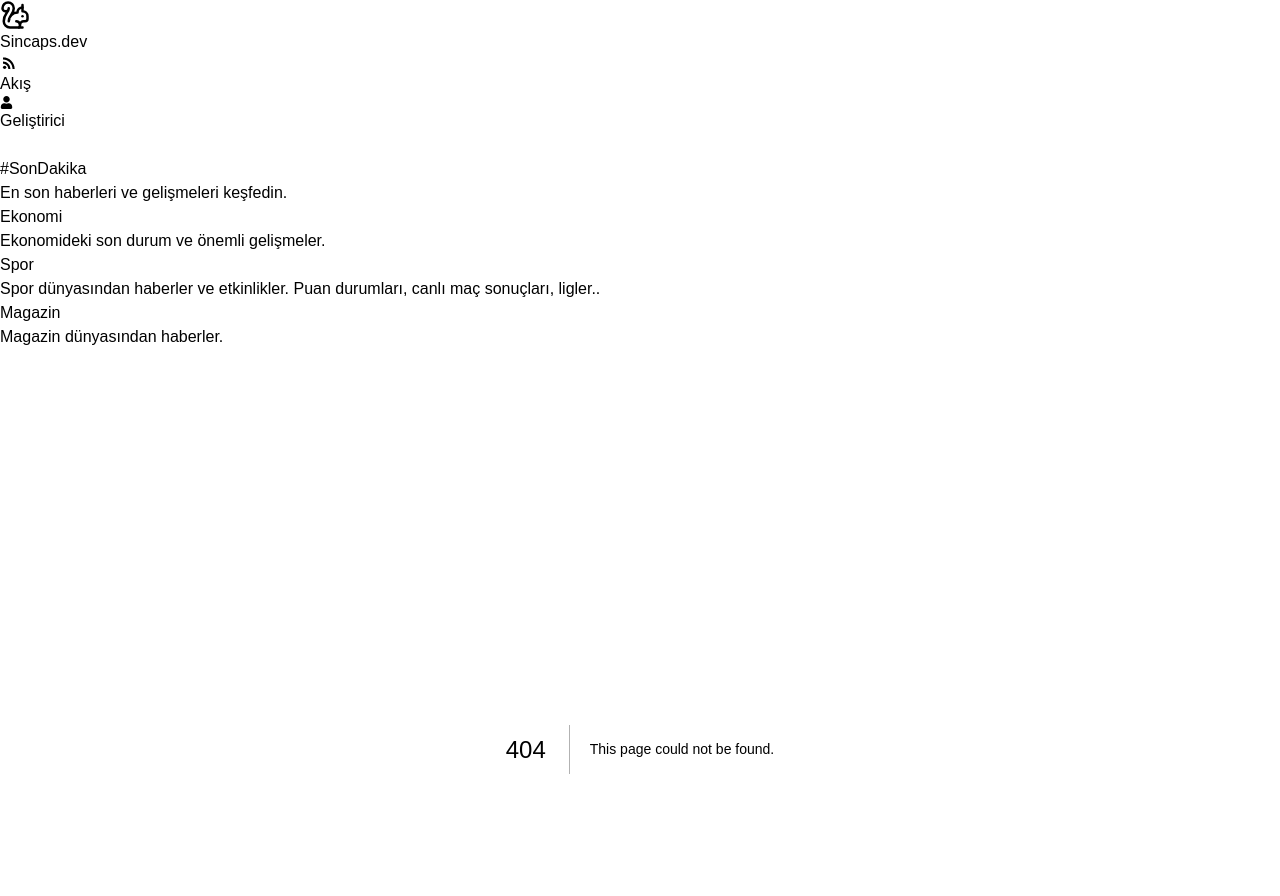
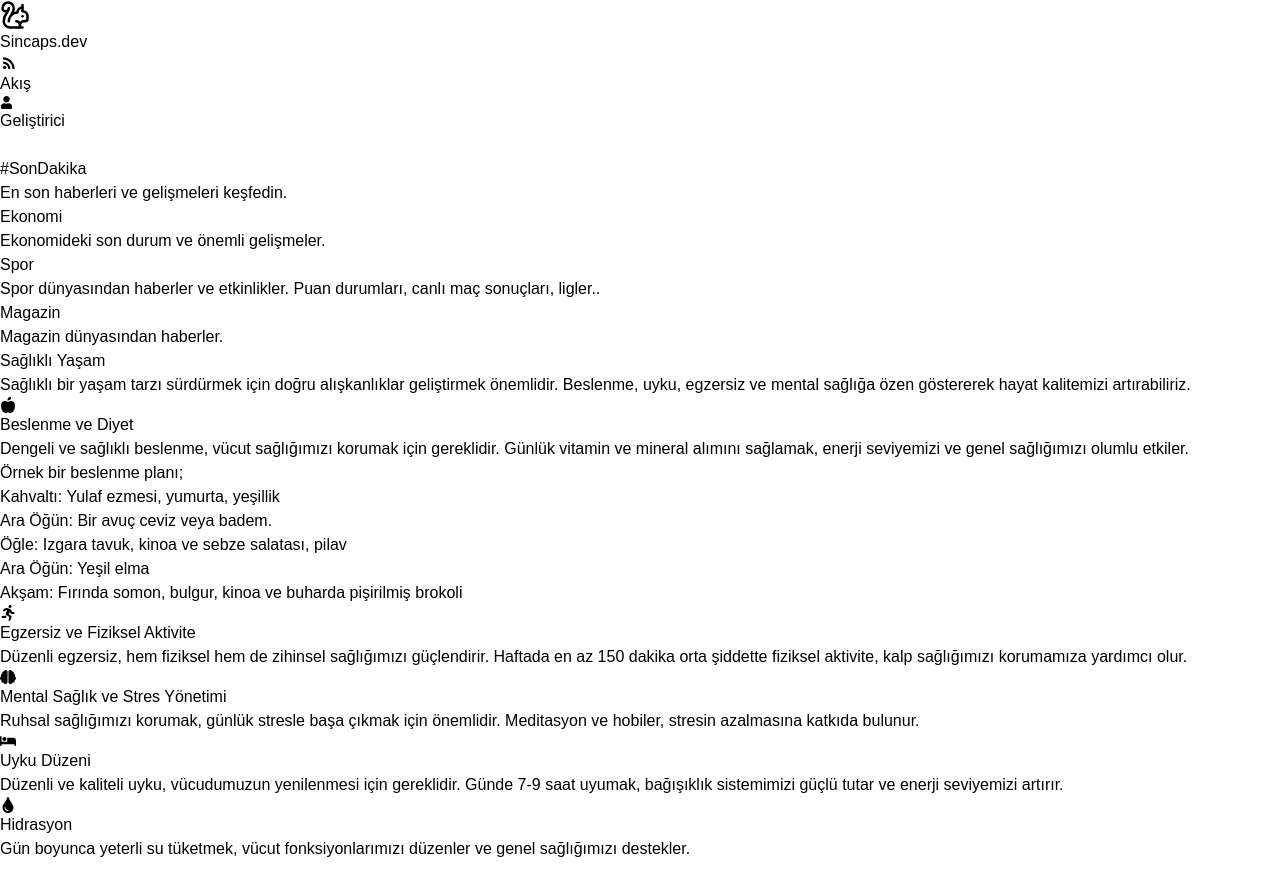
Before and after one commit to mustafakaracuha/sincaps.dev, a Next.js app: page /healty-life in a window 1280 px wide. Before the commit this address had no page. Shown: the top 896 px of the page. After the commit the page ends 861 px from the top, so only its background shows below. Built offline with nearby package versions, Linux system fonts and the light colour scheme.

Commit message:
düzenleme

```diff
--- /dev/null
+++ b/src/app/healty-life/page.jsx
@@ -0,0 +1,81 @@
+"use client";
+
+import React from "react";
+import { motion } from "framer-motion";
+import { FaAppleAlt, FaRunning, FaBrain, FaBed, FaTint } from "react-icons/fa";
+
+function Page() {
+    const healthyLivingTopics = [
+        {
+            title: "Beslenme ve Diyet",
+            description: "Dengeli ve sağlıklı beslenme, vücut sağlığımızı korumak için gereklidir. Günlük vitamin ve mineral alımını sağlamak, enerji seviyemizi ve genel sağlığımızı olumlu etkiler.",
+            icon: <FaAppleAlt className="text-green-500 text-lg" />,
+            diet: [
+                "Kahvaltı: Yulaf ezmesi, yumurta, yeşillik",
+                "Ara Öğün: Bir avuç ceviz veya badem.",
+                "Öğle: Izgara tavuk, kinoa ve sebze salatası, pilav",
+                "Ara Öğün: Yeşil elma",
+                "Akşam: Fırında somon, bulgur, kinoa ve buharda pişirilmiş brokoli",
+            ],
+        },
+        {
+            title: "Egzersiz ve Fiziksel Aktivite",
+            description: "Düzenli egzersiz, hem fiziksel hem de zihinsel sağlığımızı güçlendirir. Haftada en az 150 dakika orta şiddette fiziksel aktivite, kalp sağlığımızı korumamıza yardımcı olur.",
+            icon: <FaRunning className="text-blue-500 text-lg" />,
+        },
+        {
+            title: "Mental Sağlık ve Stres Yönetimi",
+            description: "Ruhsal sağlığımızı korumak, günlük stresle başa çıkmak için önemlidir. Meditasyon ve hobiler, stresin azalmasına katkıda bulunur.",
+            icon: <FaBrain className="text-purple-500 text-lg" />,
+        },
+        {
+            title: "Uyku Düzeni",
+            description: "Düzenli ve kaliteli uyku, vücudumuzun yenilenmesi için gereklidir. Günde 7-9 saat uyumak, bağışıklık sistemimizi güçlü tutar ve enerji seviyemizi artırır.",
+            icon: <FaBed className="text-gray-500 text-lg" />,
+        },
+        {
+            title: "Hidrasyon",
+            description: "Gün boyunca yeterli su tüketmek, vücut fonksiyonlarımızı düzenler ve genel sağlığımızı destekler.",
+            icon: <FaTint className="text-teal-500 text-lg" />,
+        },
+    ];
+
+    return (
+        <motion.div initial={{ opacity: 0, y: 10 }} animate={{ opacity: 1, y: 0 }} transition={{ duration: 0.3, delay: 0.1 }} className="w-full h-full overflow-auto pb-24 px-10 max-sm:px-5 py-8">
+            <h1 className="text-xl max-sm:text-[16px] flex items-center justify-between gap-4 font-semibold text-gray-600 text-start mb-4">Sağlıklı Yaşam</h1>
+            <p className="text-gray-500 text-[15px] max-sm:text-[14px] flex items-center gap-2">
+                Sağlıklı bir yaşam tarzı sürdürmek için doğru alışkanlıklar geliştirmek önemlidir. Beslenme, uyku, egzersiz ve mental sağlığa özen göstererek hayat kalitemizi artırabiliriz.
+            </p>
+
+            <ul className="space-y-3 mt-6 mb-6">
+                {healthyLivingTopics.map((topic, index) => (
+                    <motion.li
+                        initial={{ opacity: 0, y: 20 }}
+                        animate={{ opacity: 1, y: 0 }}
+                        transition={{ delay: index * 0.1, duration: 0.3 }}
+                        key={index}
+                        className="p-4 border-b border-gray-100 flex items-center gap-4"
+                    >
+                        <div>{topic.icon}</div>
+                        <div>
+                            <h2 className="text-md max-sm:text-[14px] font-semibold text-gray-700 mb-1">{topic.title}</h2>
+                            <p className="text-gray-500 text-[14px] max-sm:text-[13px] mb-1">{topic.description}</p>
+                            {topic.diet && (
+                                <>
+                                    <p className="text-[15px] text-gray-500">Örnek bir beslenme planı; </p>
+                                    <ul className="list-disc pl-5 mt-2 text-gray-600 text-sm">
+                                        {topic.diet.map((item, dietIndex) => (
+                                            <li key={dietIndex}>{item}</li>
+                                        ))}
+                                    </ul>
+                                </>
+                            )}
+                        </div>
+                    </motion.li>
+                ))}
+            </ul>
+        </motion.div>
+    );
+}
+
+export default Page;
```
Also changed, not shown: src/app/page.js (+17 -5 lines).
